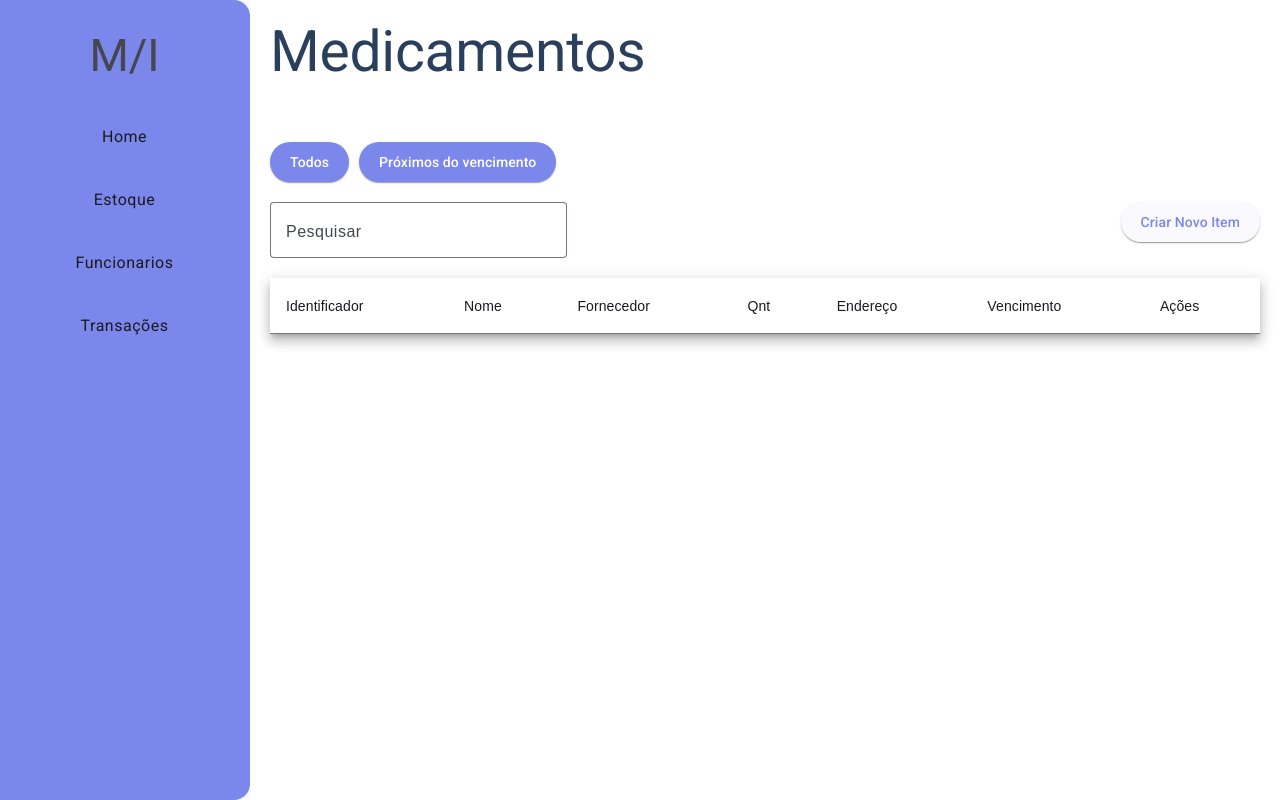
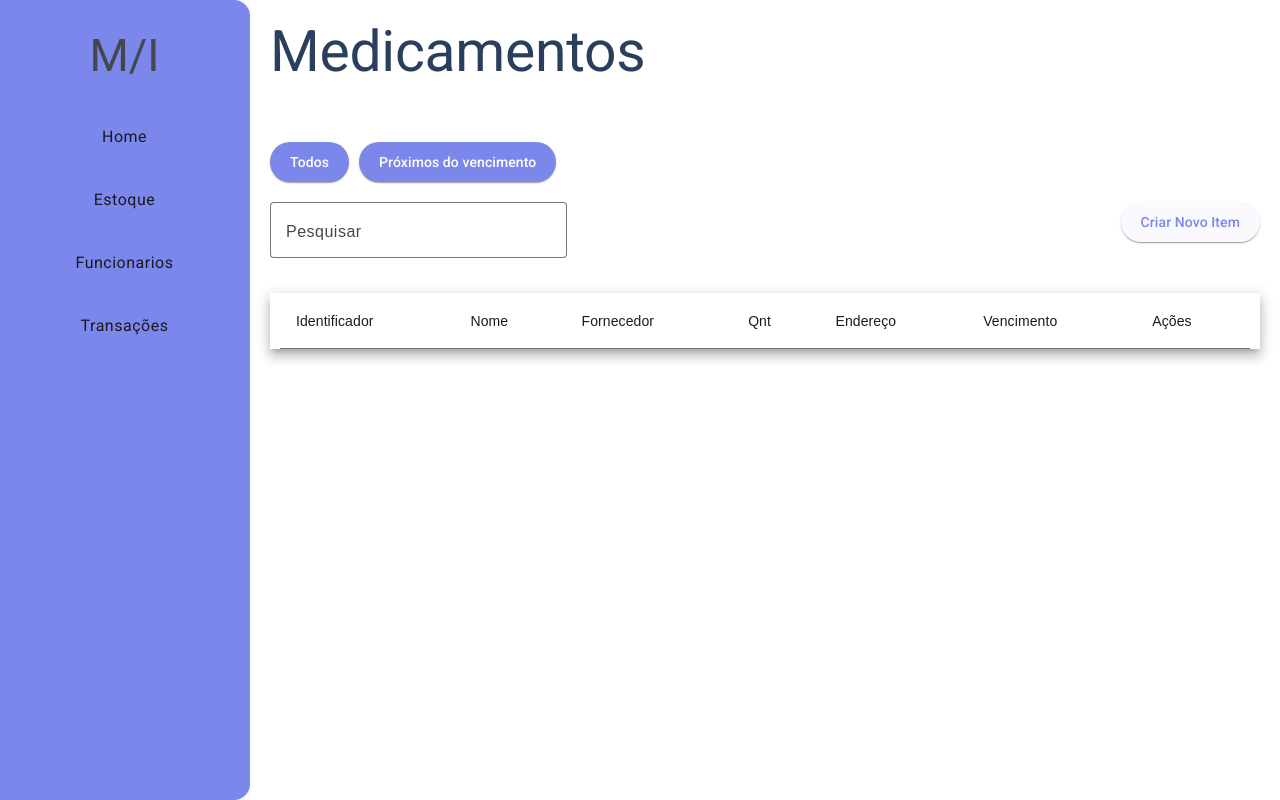
Before and after one commit to felipelopes02/geren, an Angular app: page /inventory-medicamentos in a window 1280 px wide. Built offline with nearby package versions, Linux system fonts and the light colour scheme.

Commit message:
Update inventory-medicamentos.component.scss

```diff
--- a/src/app/src/app/pages/inventory-medicamentos/inventory-medicamentos.component.scss
+++ b/src/app/src/app/pages/inventory-medicamentos/inventory-medicamentos.component.scss
@@ -58,9 +58,11 @@
 
   /* Tabela */
   .mat-elevation-z8 {
+    margin-top: 15px;
     width: 100%;
     background-color: #fff;
     overflow: hidden;
+    padding: 0px 10px;
   }
 
   .mat-header-cell {
@@ -100,7 +102,7 @@
     margin-bottom: 25px; /* Aumentar o espaço vertical após cada campo */
 
     .mat-form-field-infix {
-      padding: 20px 0; /* Aumentar padding para fazer os campos mais "gordos" */
+      padding: 20px 20px; /* Aumentar padding para fazer os campos mais "gordos" */
     }
   }
 
@@ -117,7 +119,7 @@
 
   .acoes{
     margin-top: 0px !important; /* Aumentar espaço acima do botão */
-    padding: 0px 0px !important; /* Mais padding no botão para um aspecto mais robusto */
+    padding: 5px 5px !important; /* Mais padding no botão para um aspecto mais robusto */
     border-radius: 20px; /* Bordas arredondadas */
   }
 
```
